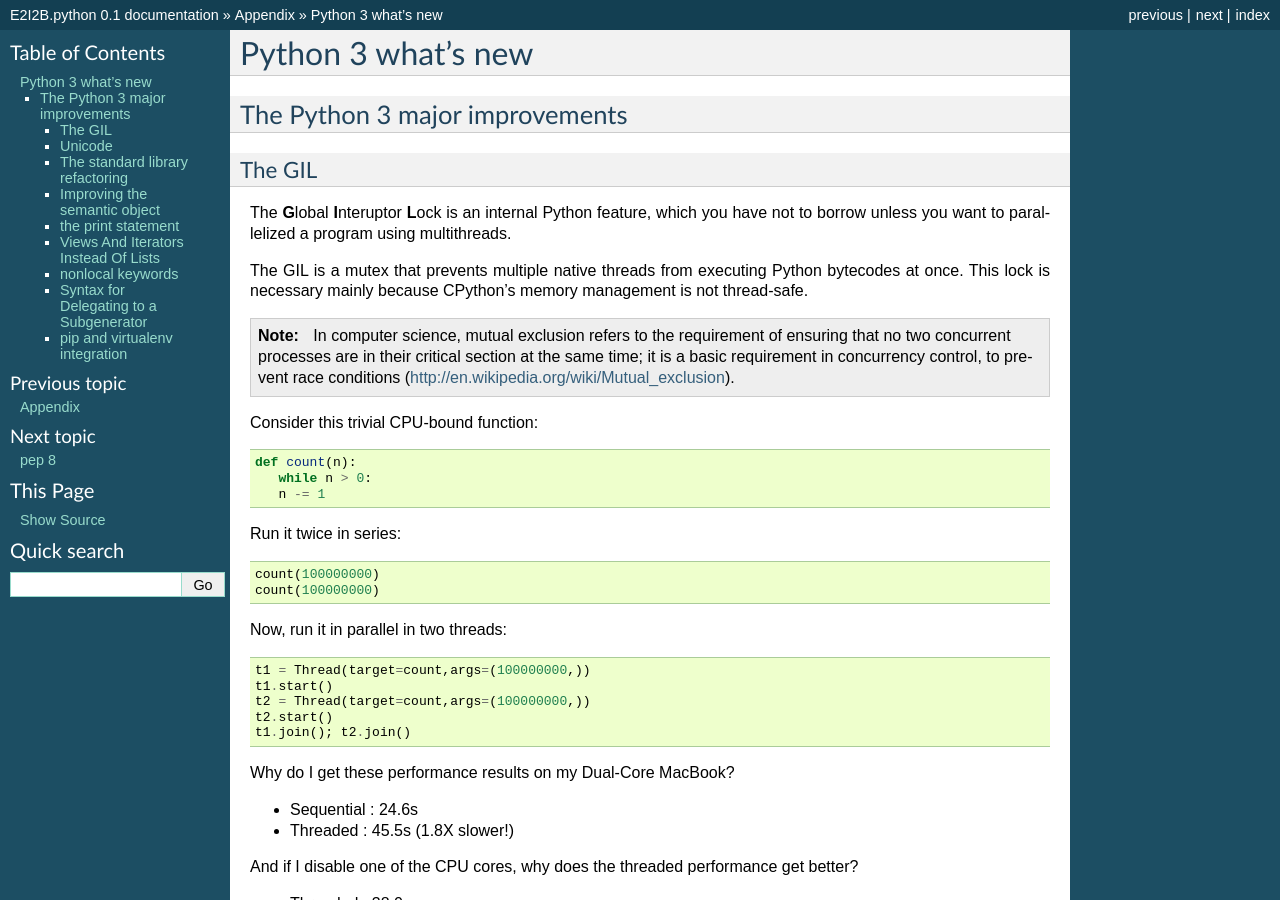
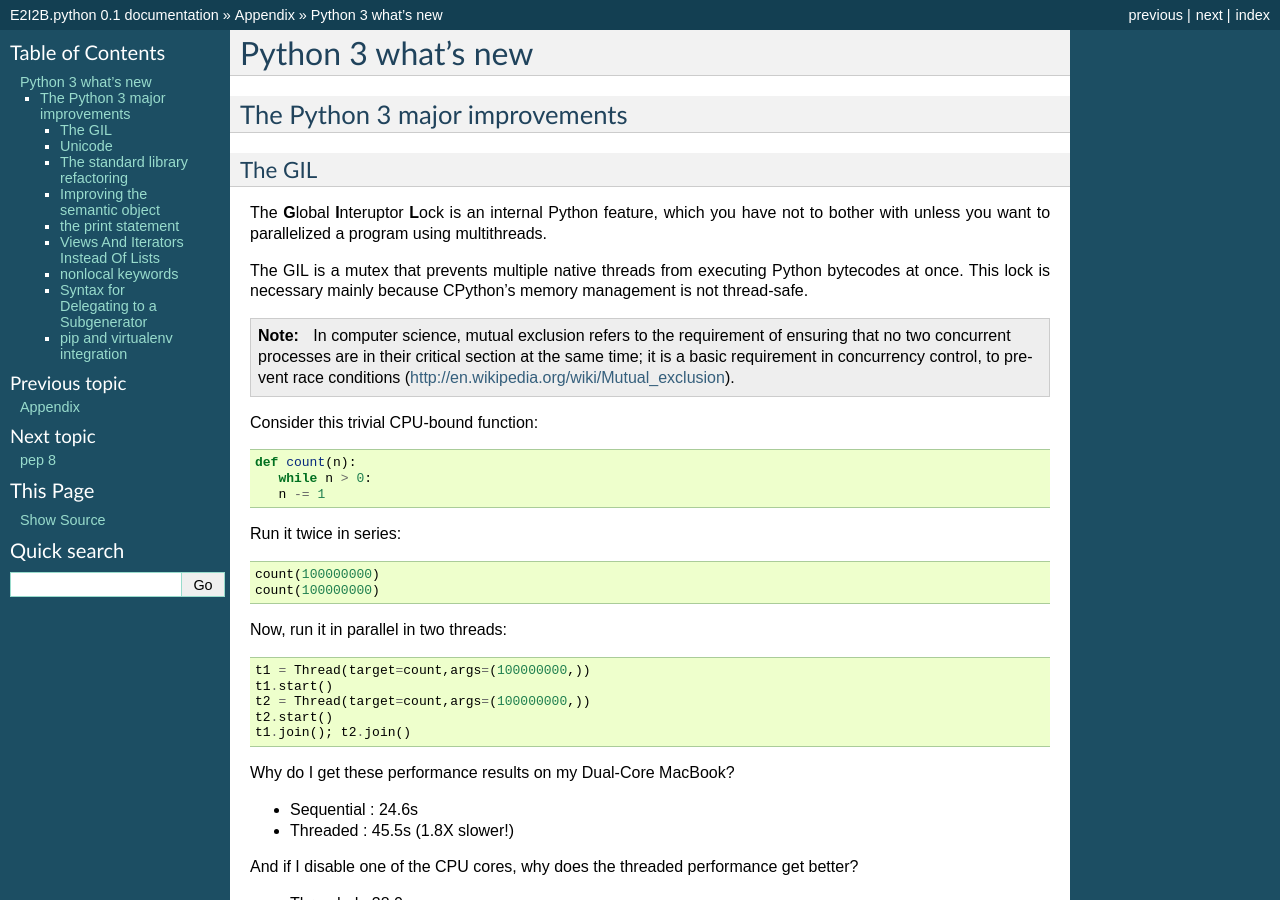
Before and after one commit to C3BI-pasteur-fr/python-course-1, a Sphinx documentation site: the page built from source/python3.rst, in a window 1280 px wide and 900 px high. Built offline with Sphinx 7.4.7, drawn with Linux system fonts in a browser that asks for light colours; pages that are not in the unit, such as notebooks, are missing from menus.

Commit message:
fix mistranslation in The GIL section.
leadin Please enter the commit message for your changes. Lines starting

```diff
--- a/source/python3.rst
+++ b/source/python3.rst
@@ -10,7 +10,7 @@ The Python 3 major improvements
 The GIL
 -------
 
-The **G**\ lobal **I**\ nteruptor **L**\ ock is an internal Python feature, which you have not to borrow unless
+The **G**\ lobal **I**\ nteruptor **L**\ ock is an internal Python feature, which you have not to bother with unless
 you want to parallelized a program using multithreads.
 
 The GIL is a mutex that prevents multiple native threads from executing Python bytecodes at once.
```
